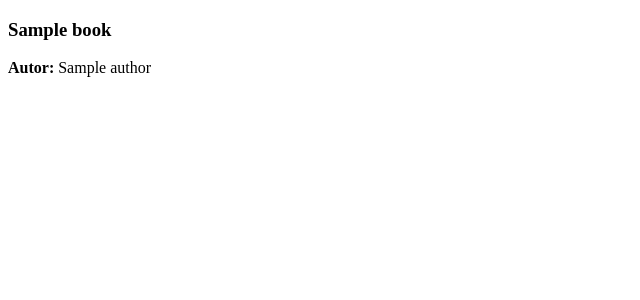
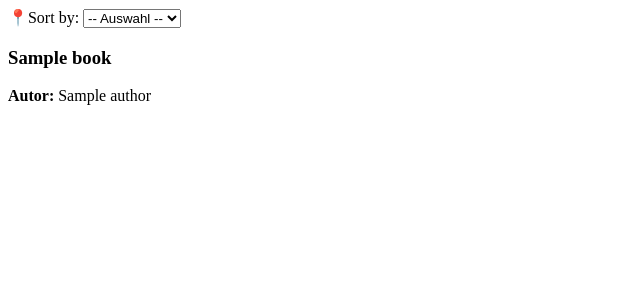
Before and after one commit to Mister-Calvin/Book-Alchemy, a Flask app: page / in a window 1280 px wide. Shown: the top 300 px of the page, without its empty margins (0-640 px from the left). Run offline with Flask 3, Linux system fonts and the light colour scheme; tables that the repository leaves empty hold one stand-in row (values such as "Sample post").

Commit message:
Add sorting feature: extend home.html with buttons/dropdown and update home() route to sort books by title and author

```diff
--- a/app.py
+++ b/app.py
@@ -80,6 +80,18 @@ def add_book():
 @app.route('/')
 def home():
     books = Book.query.all()
+    sort = request.args.get('sort')
+    if sort == 'title_asc':
+        books = Book.query.order_by(Book.title.asc()).all()
+    elif sort == 'title_desc':
+        books = Book.query.order_by(Book.title.desc()).all()
+    elif sort == 'author_asc':
+        books = Book.query.join(Author).order_by(Author.name.asc()).all()
+    elif sort == 'author_desc':
+        books = Book.query.join(Author).order_by(Author.name.desc()).all()
+    else:
+        books = Book.query.all()
+
     return render_template('home.html', books=books)
 
 
--- a/templates/home.html
+++ b/templates/home.html
@@ -6,6 +6,16 @@
     <meta http-equiv="X-UA-Compatible" content="ie=edge">
   </head>
   <body>
+  <form method="get" action="/">
+  <label for="sort_by">📍Sort by:</label>
+  <select name="sort" id="sort_by" onchange="this.form.submit()">
+    <option value="">-- Auswahl --</option>
+    <option value="title_asc">Title A-Z</option>
+    <option value="title_desc">Title Z-A</option>
+    <option value="author_asc">Author A-Z</option>
+    <option value="author_desc">Author Z-A</option>
+  </select>
+</form>
 
     {% for book in books %}
     <div> <h3>{{ book.title }}</h3>
```
